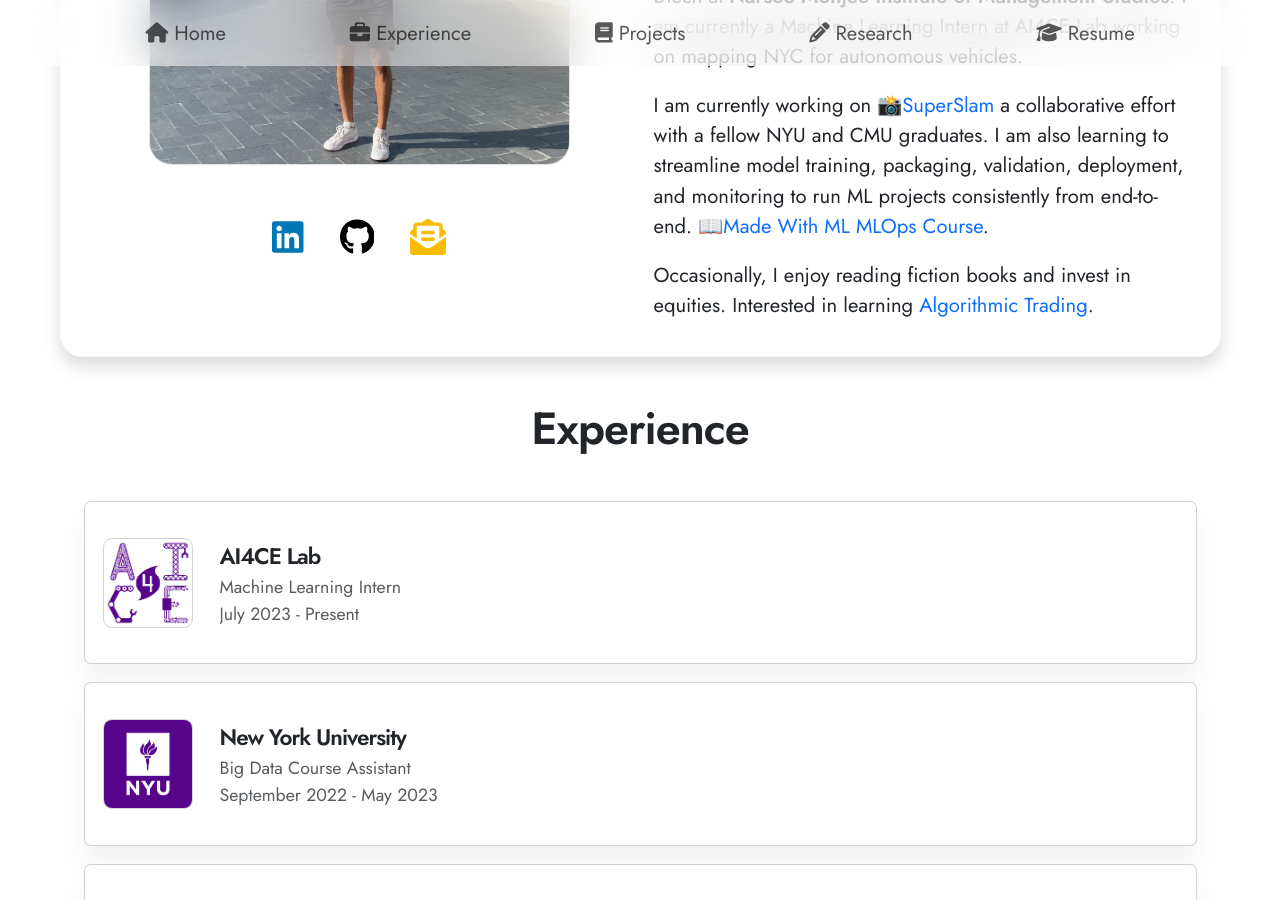
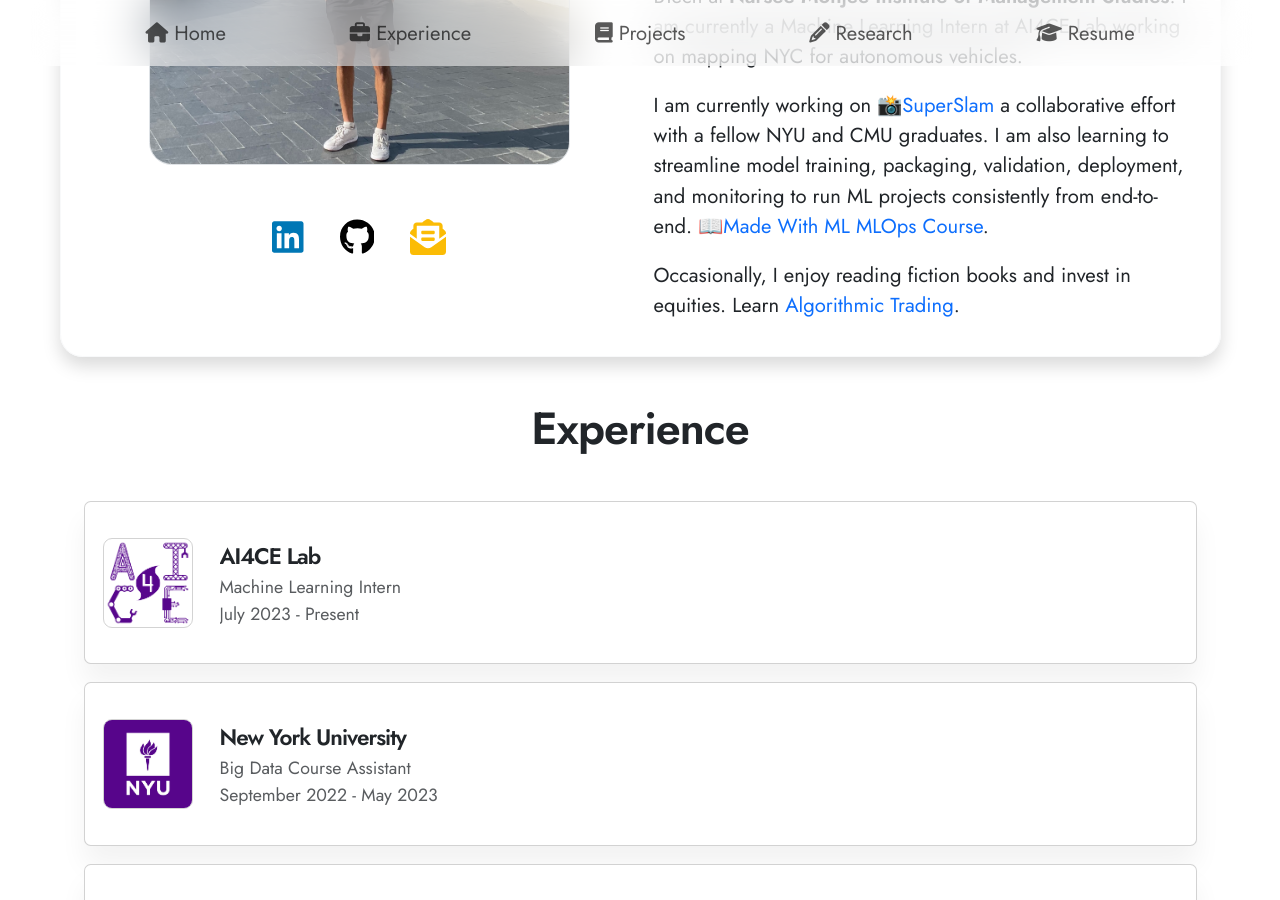
Before and after one commit to AAKASHKSHETTY/AAKASHKSHETTY.github.io, a Jekyll site: the page built from index.md, in a window 1280 px wide and 900 px high, scrolled down 387 px. Built offline with Jekyll 4.4.1, drawn with Linux system fonts in a browser that asks for light colours; nearby versions of some CDN libraries.

Commit message:
New Commit

```diff
--- a/_includes/about.md
+++ b/_includes/about.md
@@ -4,4 +4,4 @@ I have completed my Masters from **New York University** and BTech at **Narsee M
 
 I am currently working on [📸SuperSlam](https://github.com/adityamwagh/SuperSLAM){:target="_blank"} a collaborative effort with a fellow NYU and CMU graduates. I am also learning to streamline model training, packaging, validation, deployment, and monitoring to run ML projects consistently from end-to-end. [📖Made With ML MLOps Course](https://madewithml.com/){:target="_blank"}.
 
-Occasionally, I enjoy reading fiction books and invest in equities. Interested in learning [Algorithmic Trading](https://youtu.be/xfzGZB4HhEE?si=BGSL3jKev3ot74EN).
+Occasionally, I enjoy reading fiction books and invest in equities. Learn [Algorithmic Trading](https://youtu.be/xfzGZB4HhEE?si=BGSL3jKev3ot74EN).
```
